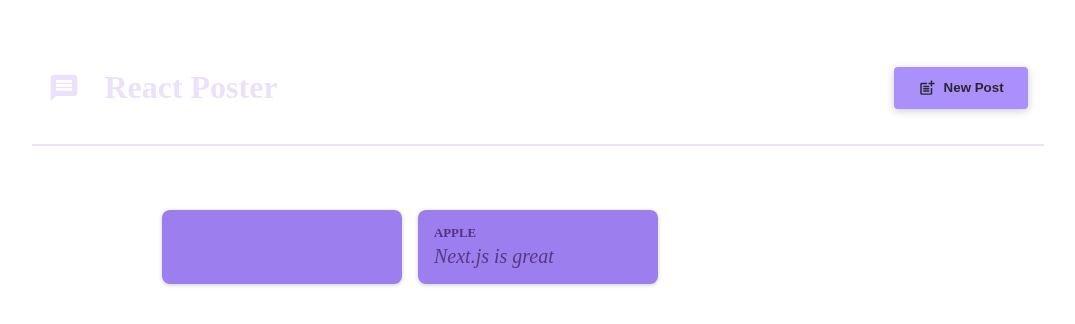
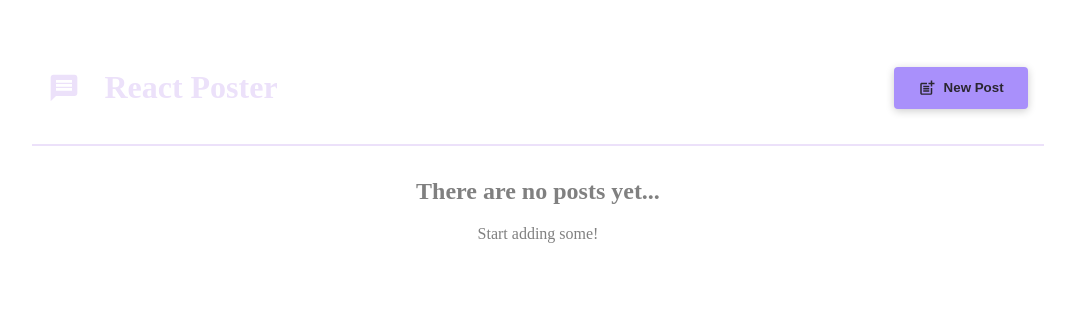
Before and after one commit to bml3i/react-crash-course, a React (Vite) app: page / in a window 1280 px wide. Shown: the top 324 px of the page, without its empty margins (102-1177 px from the left). Built offline with nearby package versions, Linux system fonts and the light colour scheme.

Commit message:
show dynamic posts

```diff
--- a/src/components/NewPost.jsx
+++ b/src/components/NewPost.jsx
@@ -1,16 +1,38 @@
 import classes from './NewPost.module.css';
+
+import { useState } from 'react';
 
 function NewPost(props) {
 
+  const [bodyText, setBodyText] = useState('');
+  const [author, setAuthor] = useState('');
+
+  function submitFormHandler(event) {
+    event.preventDefault();
+
+    const postData = {
+      body: bodyText,
+      author: author
+    };
+
+    //console.log(postData);
+    props.onAddPost(postData);
+    props.onCancel();
+  }
+
   return (
-    <form className={classes.form}>
+    <form className={classes.form} onSubmit={submitFormHandler}>
       <p>
         <label htmlFor="body">Text</label>
-        <textarea id="body" required rows={3} onChange={props.onBodyChange} />
+        <textarea id="body" required rows={3} onChange={(event) => {
+            setBodyText(event.target.value);
+        }} />
       </p>
       <p>
         <label htmlFor="name">Your name</label>
-        <input type="text" id="name" required onChange={props.onAuthorChange} />
+        <input type="text" id="name" required onChange={(event) => {
+            setAuthor(event.target.value);
+        }} />
       </p>
       <p className={classes.actions}>
         <button type="button" onClick={props.onCancel}>Cancel</button>
--- a/src/components/PostsList.jsx
+++ b/src/components/PostsList.jsx
@@ -1,31 +1,42 @@
-import { useState } from "react";
+
 import NewPost from "./NewPost";
 import Post from "./Post";
 import classes from "./PostsList.module.css";
 import Modal from "./Modal";
+import { useState } from "react";
 
 
-function PostsList({isPosting, onStopPosting}) {
+function PostsList({ isPosting, onStopPosting }) {
 
-    const [bodyText, setBodyText] = useState('');
-    const [author, setAuthor] = useState('');
+    const [posts, setPosts] = useState([]);
+
+    function addPostHandler(postData) {
+        setPosts((prevPosts) => [postData, ...prevPosts]);
+    }
 
     return (
         <>
-            { isPosting &&
+            {isPosting &&
                 <Modal onCloseWindow={onStopPosting}>
-                    <NewPost onBodyChange={(event) => {
-                        setBodyText(event.target.value);
-                    }} onAuthorChange={(event) => {
-                        setAuthor(event.target.value);
-                    }} onCancel={onStopPosting} />
+                    <NewPost onCancel={onStopPosting} onAddPost={addPostHandler} />
                 </Modal>
             }
 
-            <ul className={classes.posts}>
-                <Post author={author} body={bodyText}/>
-                <Post author="Apple" body="Next.js is great" />
-            </ul>
+            {posts.length > 0 && (
+                <ul className={classes.posts}>
+                    {posts.map((post) => (
+                        <Post key={post.body} author={post.author} body={post.body} />
+                    ))}
+                </ul>
+            )}
+
+            { posts.length === 0 && (
+                <div style={{textAlign: 'center', color: 'gray'}}>
+                    <h2>There are no posts yet...</h2>
+                    <p>Start adding some!</p>
+                </div>
+            )}
+
         </>
     );
 }
```
